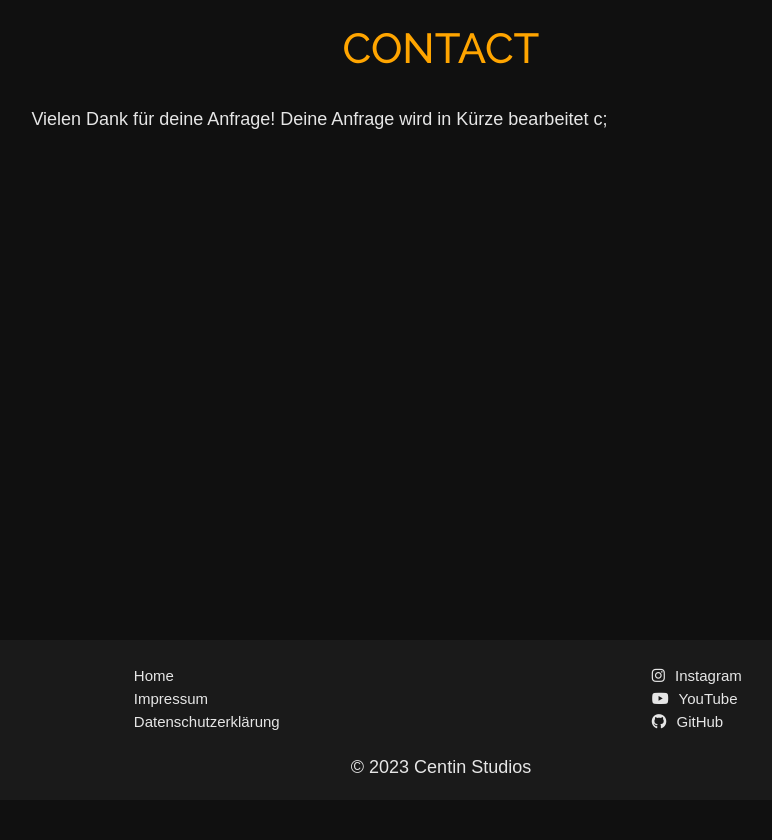
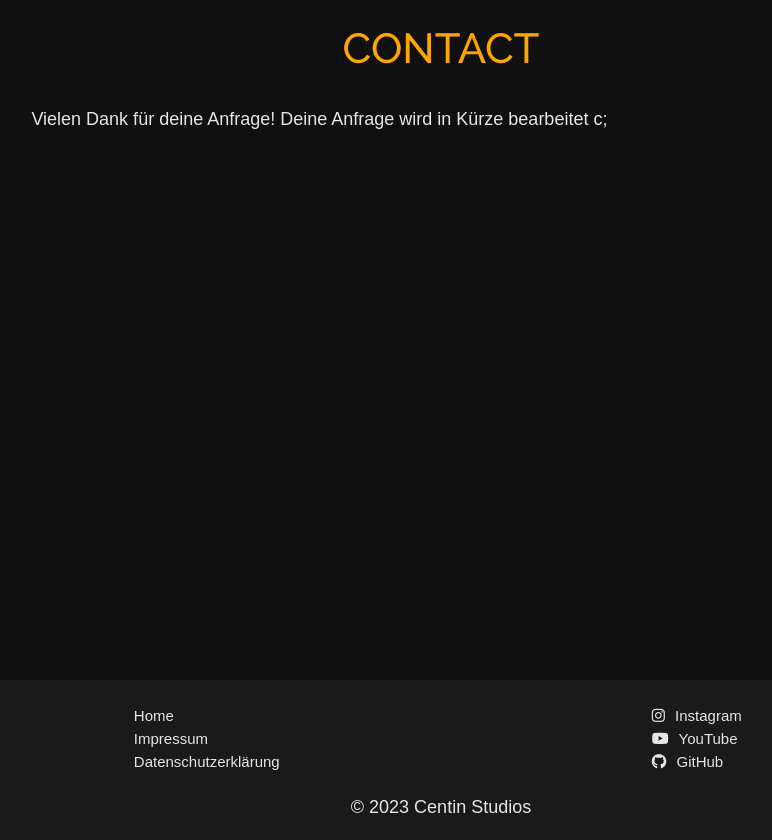
Before and after one commit to C3ntin/CentinStudios, a plain HTML site: page success.html in a window 1280 px wide. Shown: the whole page, without its empty margins (199-971 px from the left). Before the commit the page ends 800 px from the top, so only its background shows below. Drawn offline with nearby package versions, Linux system fonts and the light colour scheme.

Commit message:
Add files via upload

```diff
--- a/success.html
+++ b/success.html
@@ -16,7 +16,7 @@
 
     <!-- CONTACT -->
 
-    <section style="min-height: 80vh;">
+    <section style="min-height: 85vh;">
         <div class="flex-container">
             <h3>Contact</h3>
             <p style="padding: 0 10%;"> Vielen Dank für deine Anfrage! Deine Anfrage wird in Kürze bearbeitet c;</p>
```
